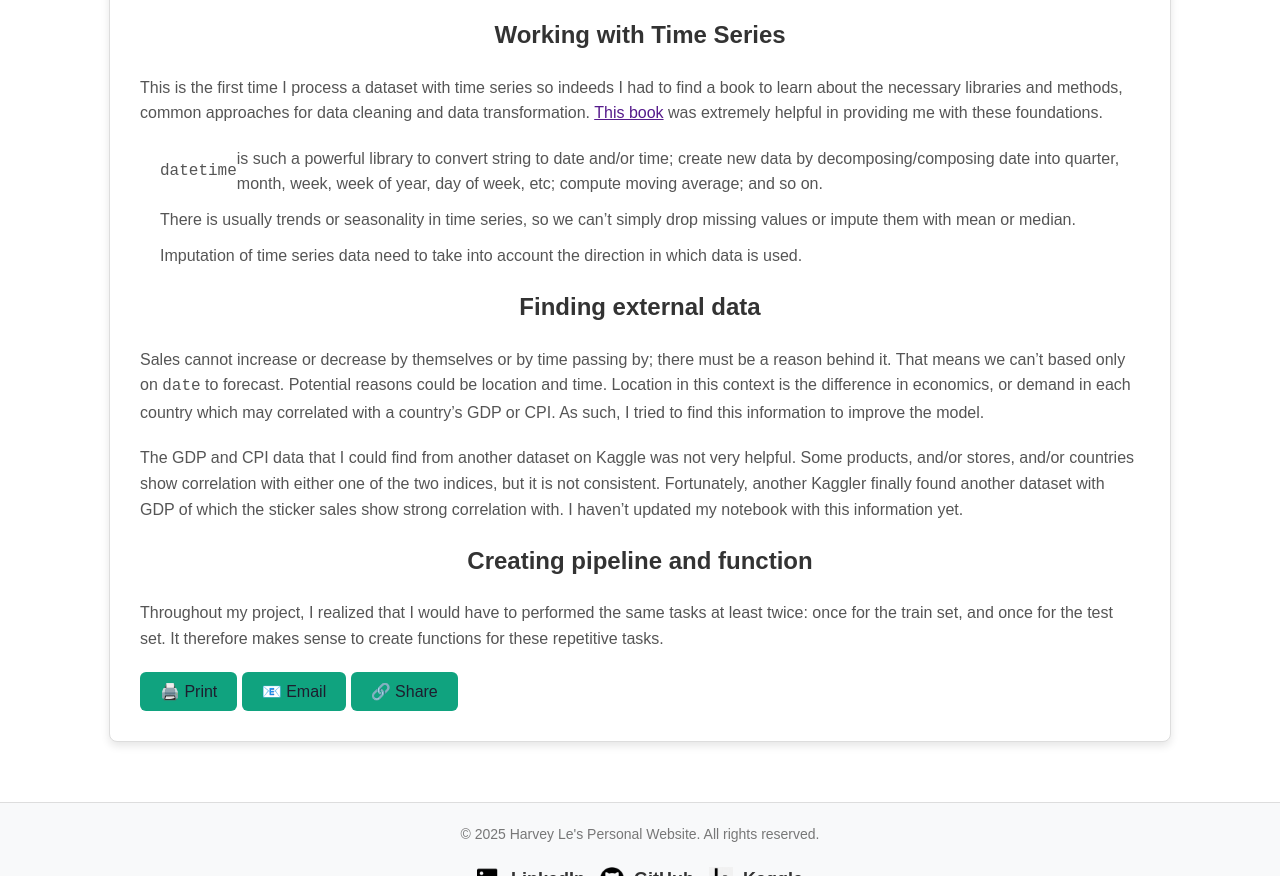
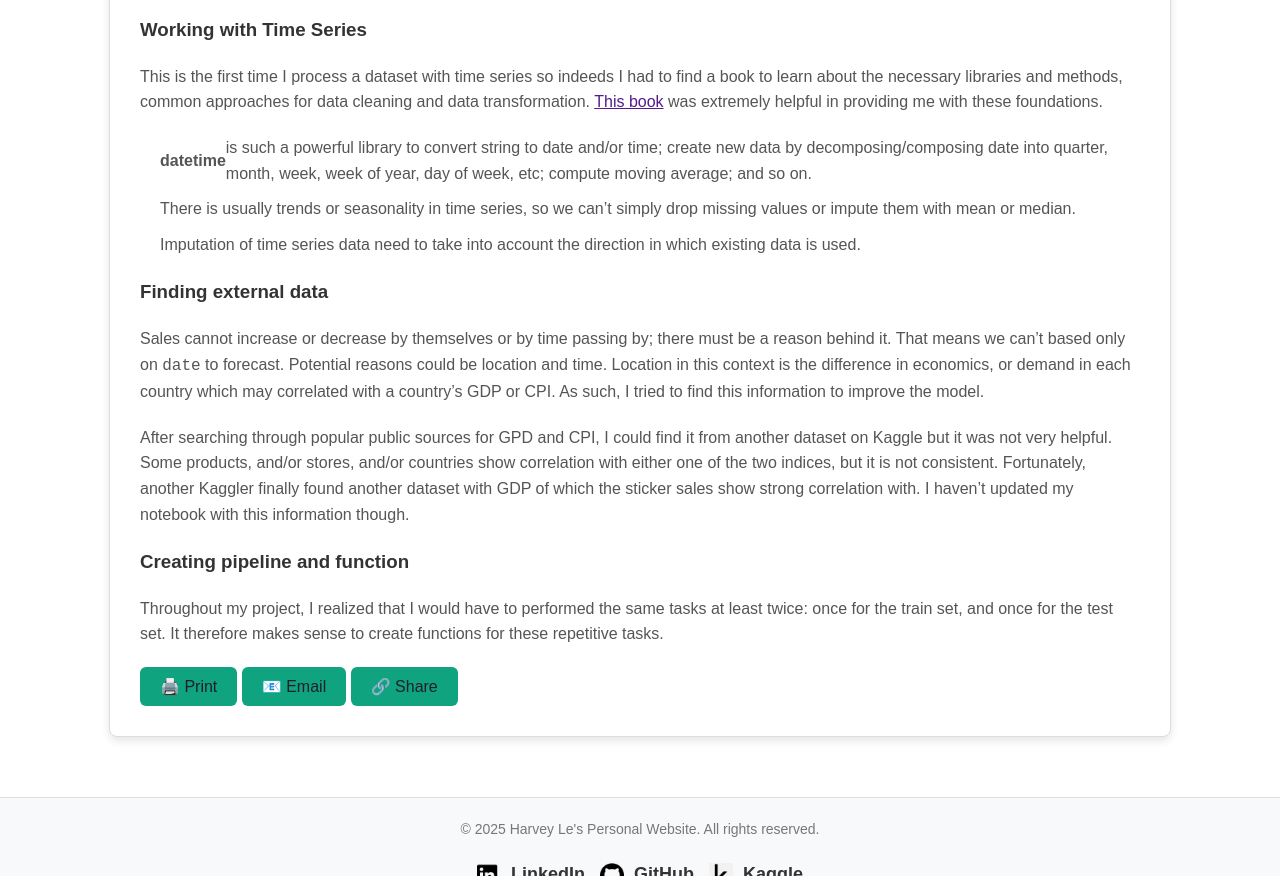
Before and after one commit to Hoale2908/hoale2908.github.io, a Jekyll site: the page built from _posts/2025-01-27-EDA-forecasting-sales-kaggle.md, in a window 1280 px wide and 900 px high, scrolled down 951 px, cut to the strip 24-900 px from the top of the window. Built offline with Jekyll 4.4.1, drawn with Linux system fonts in a browser that asks for light colours.

Commit message:
Revise sections in EDA blog post for clarity and improve formatting

```diff
--- a/_posts/2025-01-27-EDA-forecasting-sales-kaggle.md
+++ b/_posts/2025-01-27-EDA-forecasting-sales-kaggle.md
@@ -35,20 +35,20 @@ In this notebook, I explore how to use exploratory data analysis and preprocessi
   }
 </style>
 
-## Working with Time Series
+### Working with Time Series
 
 This is the first time I process a dataset with time series so indeeds I had to find a book to learn about the necessary libraries and methods, common approaches for data cleaning and data transformation. [This book]() was extremely helpful in providing me with these foundations.
 
-- <code>datetime</code> is such a powerful library to convert string to date and/or time; create new data by decomposing/composing date into quarter, month, week, week of year, day of week, etc; compute moving average; and so on.
+- **datetime** is such a powerful library to convert string to date and/or time; create new data by decomposing/composing date into quarter, month, week, week of year, day of week, etc; compute moving average; and so on.
 - There is usually trends or seasonality in time series, so we can't simply drop missing values or impute them with mean or median.
-- Imputation of time series data need to take into account the direction in which data is used.
+- Imputation of time series data need to take into account the direction in which existing data is used.
 
-## Finding external data
+### Finding external data
 
 Sales cannot increase or decrease by themselves or by time passing by; there must be a reason behind it. That means we can't based only on `date` to forecast. Potential reasons could be location and time. Location in this context is the difference in economics, or demand in each country which may correlated with a country's GDP or CPI. As such, I tried to find this information to improve the model.
 
-The GDP and CPI data that I could find from another dataset on Kaggle was not very helpful. Some products, and/or stores, and/or countries show correlation with either one of the two indices, but it is not consistent. Fortunately, another Kaggler finally found another dataset with GDP of which the sticker sales show strong correlation with. I haven't updated my notebook with this information yet.
+After searching through popular public sources for GPD and CPI, I could find it from another dataset on Kaggle but it was not very helpful. Some products, and/or stores, and/or countries show correlation with either one of the two indices, but it is not consistent. Fortunately, another Kaggler finally found another dataset with GDP of which the sticker sales show strong correlation with. I haven't updated my notebook with this information though.
 
-## Creating pipeline and function
+### Creating pipeline and function
 
 Throughout my project, I realized that I would have to performed the same tasks at least twice: once for the train set, and once for the test set. It therefore makes sense to create functions for these repetitive tasks.
```
